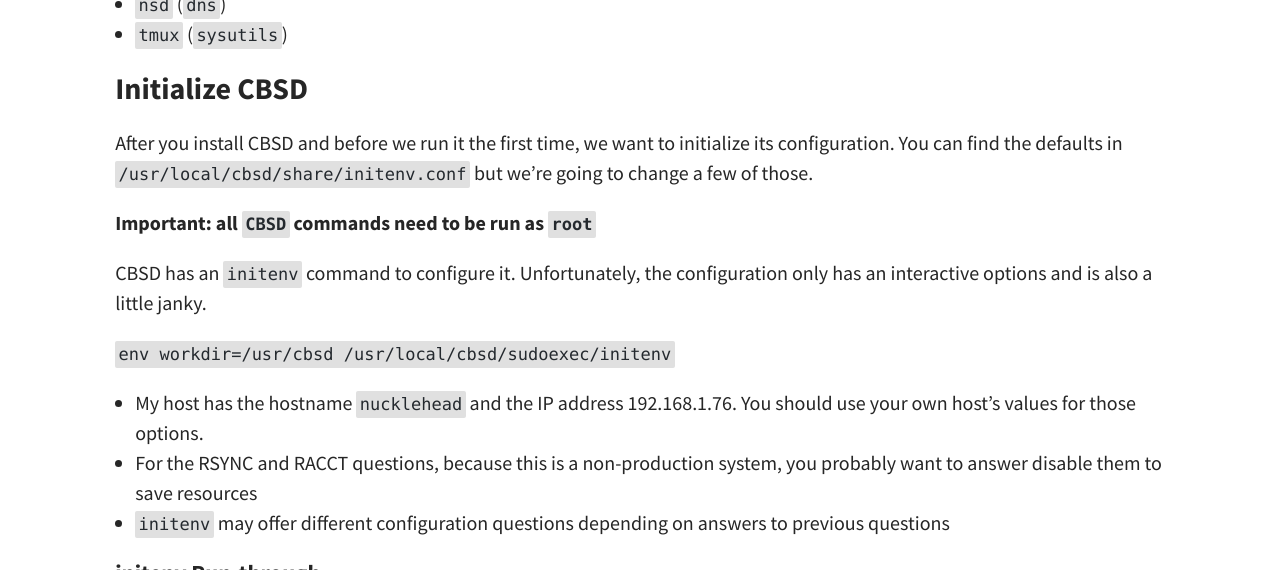
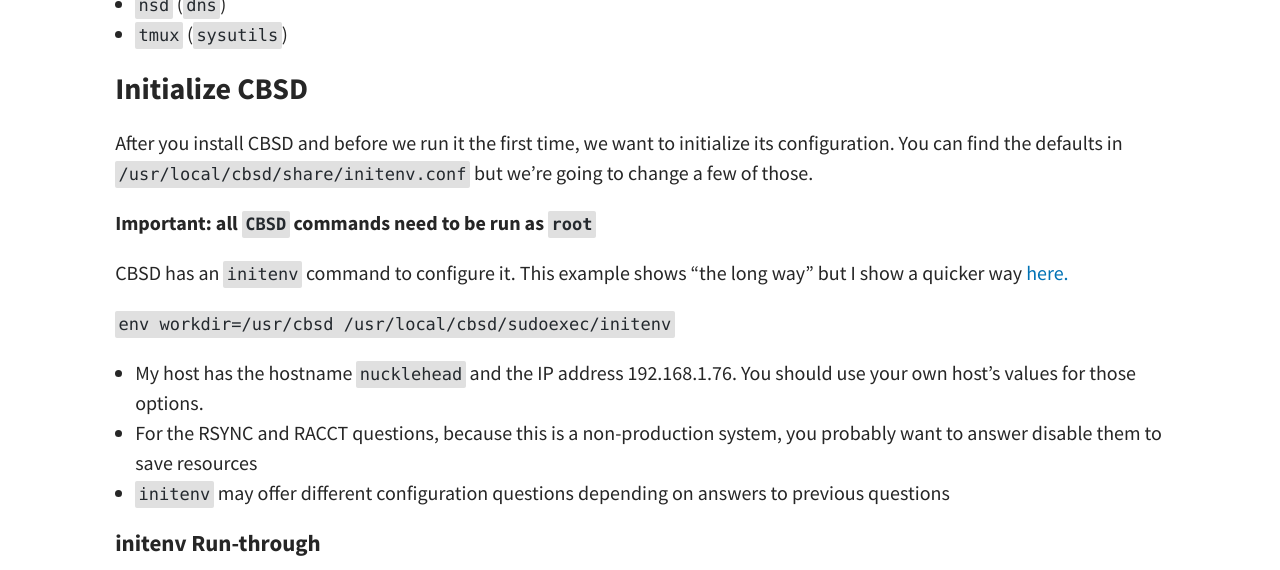
Before and after one commit to kbruner/productionwithscissors, a Jekyll site: the page built from _posts/2022-09-02-fun-with-freebsd-first-linux.md, in a window 1280 px wide and 900 px high, scrolled down 4090 px, cut to the strip 0-570 px from the top of the window. Built offline with Jekyll 4.4.1, drawn with Linux system fonts in a browser that asks for light colours.

Commit message:
initenv oops

```diff
--- a/_posts/2022-09-02-fun-with-freebsd-first-linux.md
+++ b/_posts/2022-09-02-fun-with-freebsd-first-linux.md
@@ -172,8 +172,9 @@
 
 **Important: all `CBSD` commands need to be run as `root`**
 
-CBSD has an `initenv` command to configure it. Unfortunately, the
-configuration only has an interactive options and is also a little janky.
+CBSD has an `initenv` command to configure it. This example shows "the long
+way" but I show a quicker way
+[here.](/2020/12/26/adventures-in-freebernetes-tutorial-build-your-own-bare-vm-k3s-cluster/#3-2)
 
 `env workdir=/usr/cbsd /usr/local/cbsd/sudoexec/initenv`
 
```
